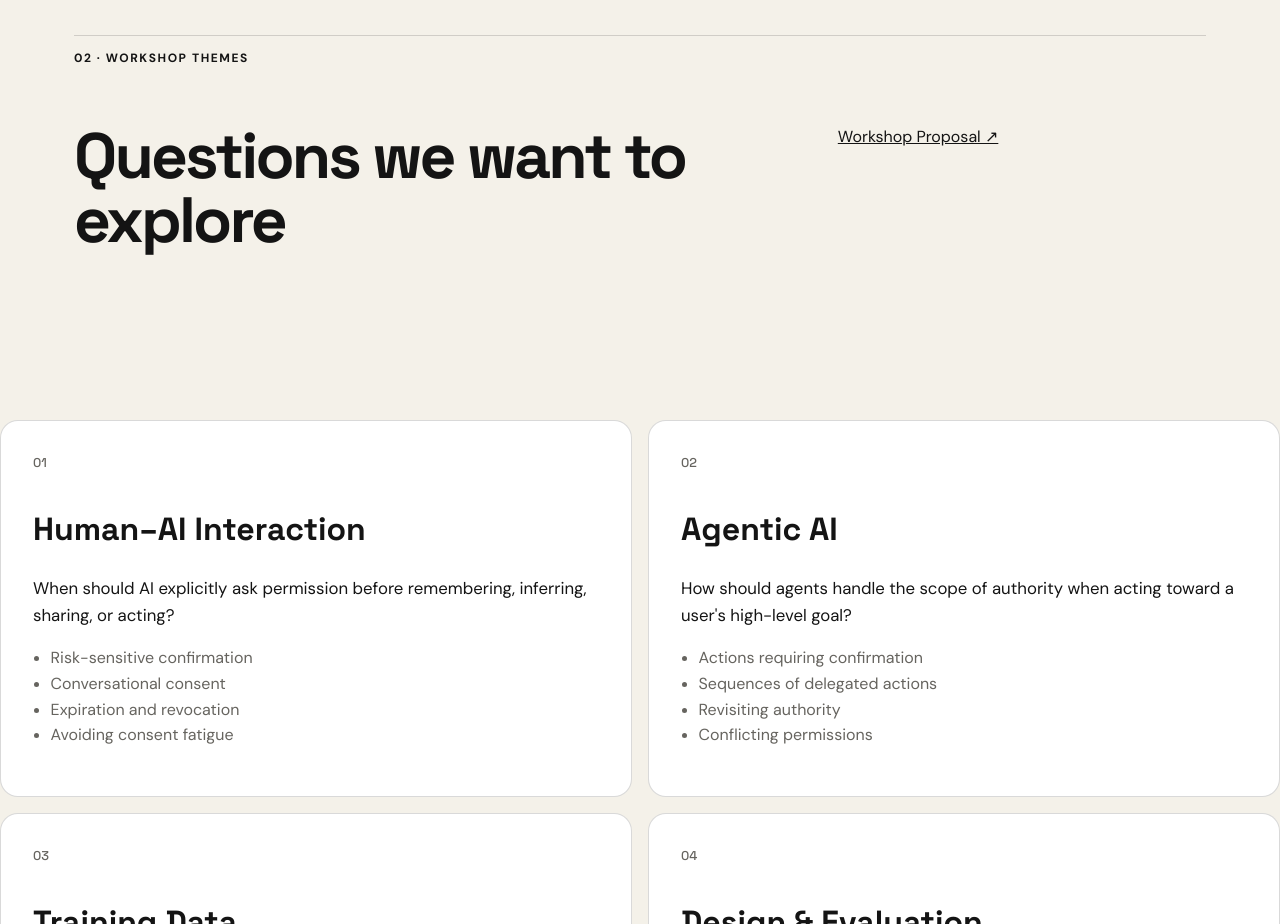
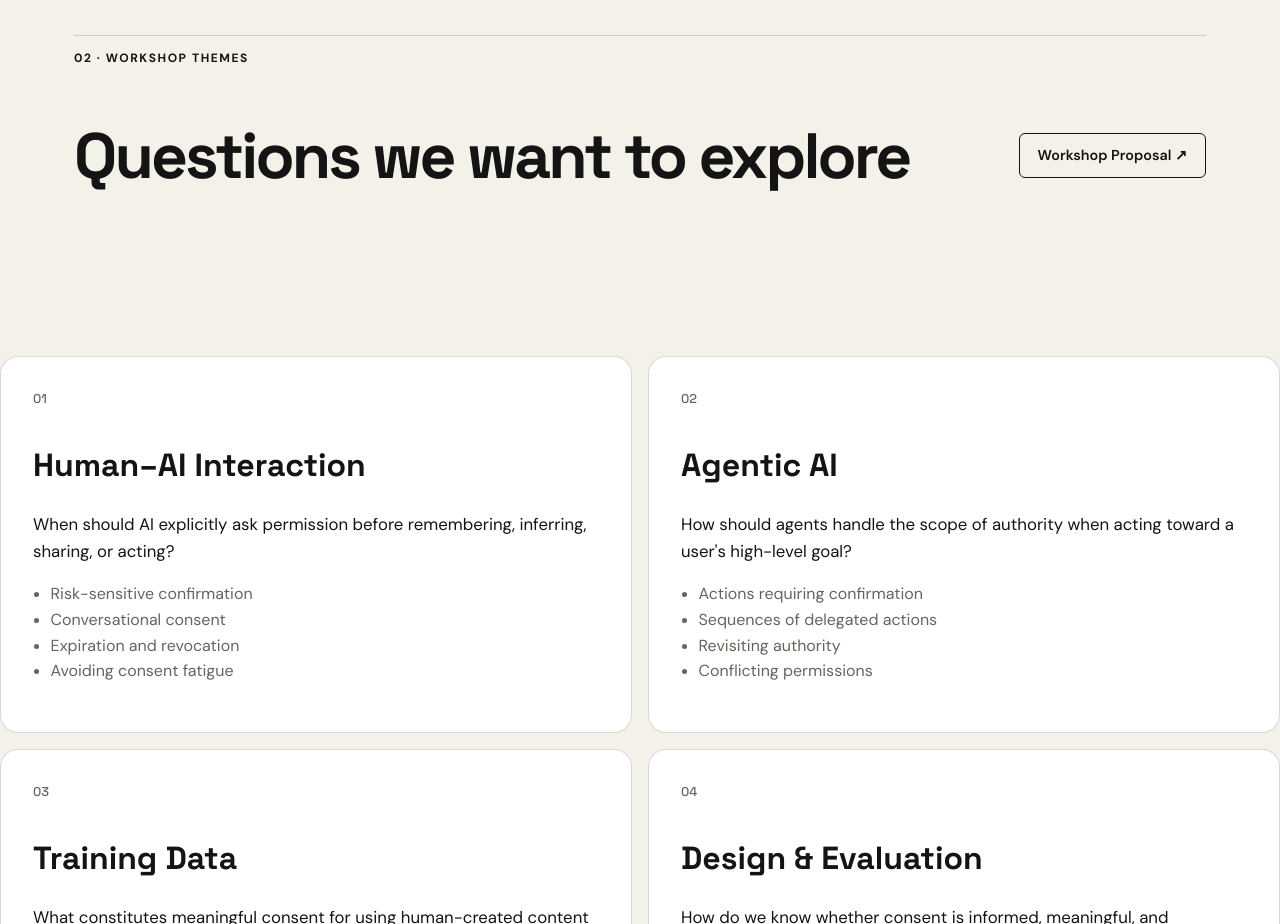
Before and after one commit to Jasmeet23/consentful-ai, a plain HTML site: page index.html in a window 1280 px wide. Shown: the part 2100-3024 px from the top of the page. Drawn offline with Linux system fonts and the light colour scheme.

Commit message:
Update style.css

```diff
--- a/style.css
+++ b/style.css
@@ -158,3 +158,41 @@ footer{background:var(--ink);color:white;display:flex;justify-content:space-betw
     text-align: left;
   }
 }
+#themes .section-heading {
+  display: flex;
+  align-items: center;
+  justify-content: space-between;
+  gap: 20px;
+  flex-wrap: wrap;
+}
+
+#themes .section-heading h2 {
+  margin: 0;
+}
+
+.proposal-link {
+  display: inline-flex;
+  align-items: center;
+  padding: 10px 18px;
+  border: 1px solid currentColor;
+  border-radius: 6px;
+  font-size: 0.9rem;
+  font-weight: 600;
+  text-decoration: none;
+  color: inherit;
+  white-space: nowrap;
+  transition: background 0.2s ease;
+}
+
+.proposal-link:hover {
+  background: rgba(128, 128, 128, 0.1);
+}
+
+/* Mobile responsiveness */
+@media (max-width: 600px) {
+  #themes .section-heading {
+    flex-direction: column;
+    align-items: flex-start;
+    gap: 14px;
+  }
+}
```
